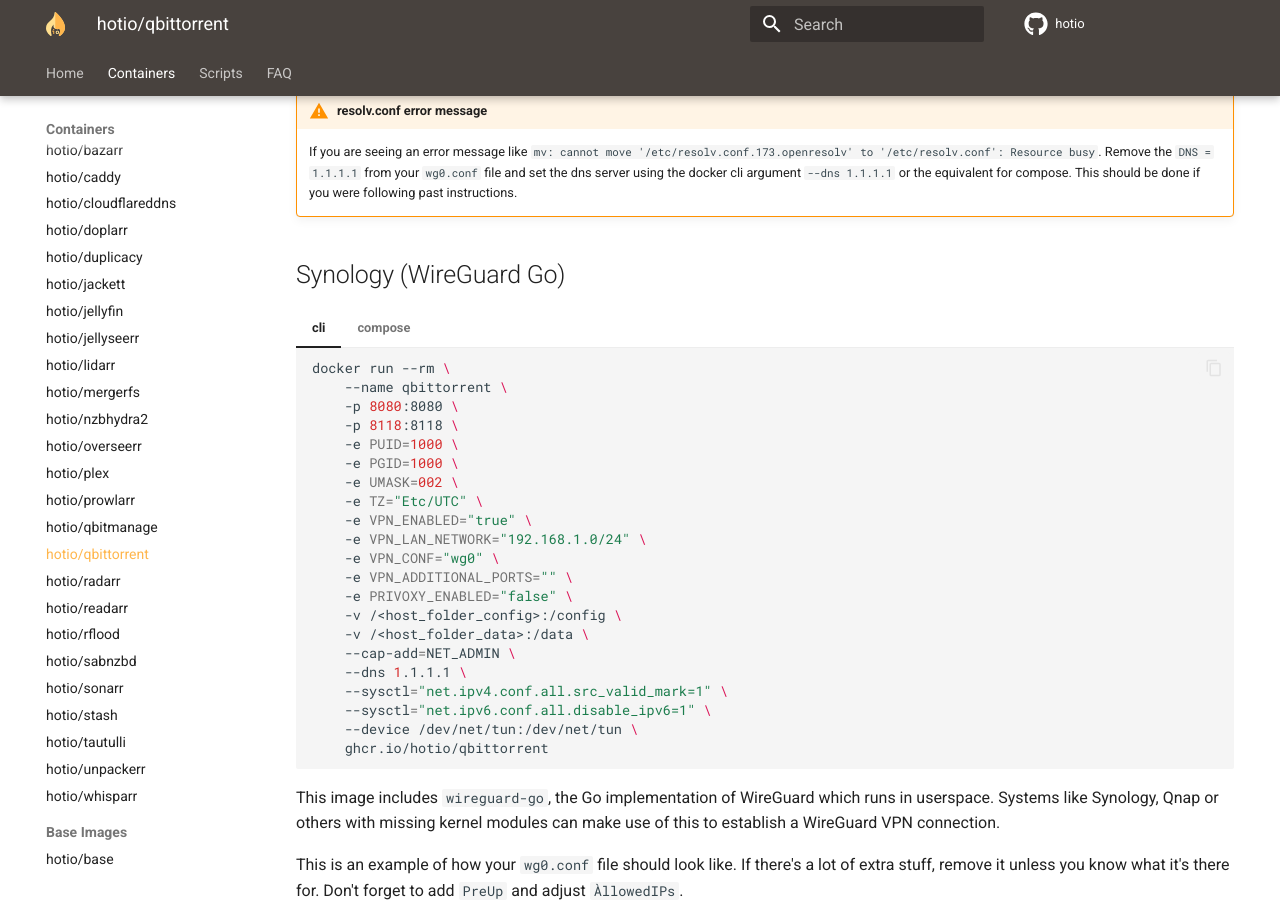
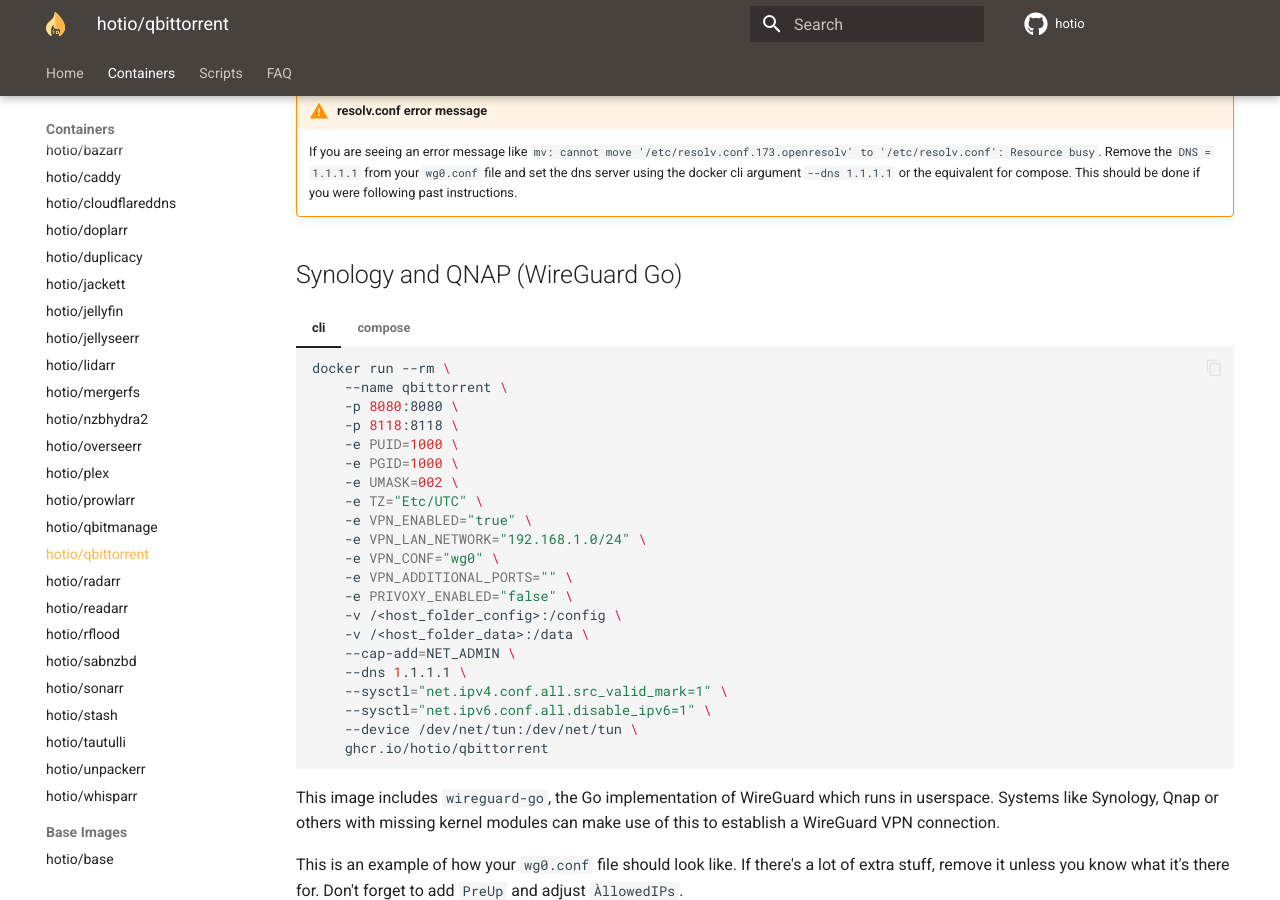
Before and after one commit to hotio/website, an MkDocs documentation site: the page built from docs/containers/qbittorrent.md, in a window 1280 px wide and 900 px high, scrolled down 2620 px. Built offline with MkDocs 1.6.1 and Material for MkDocs 9.7.7, drawn with Linux system fonts in a browser that asks for light colours.

Commit message:
add qnap to Wireguard GO heading
People may gloss over the fact systems besides Synology may or will require the same changes if the heading is only calling out Synology.

```diff
--- a/docs/containers/qbittorrent.md
+++ b/docs/containers/qbittorrent.md
@@ -124,7 +124,7 @@
 
 --8<-- "includes/wireguard.md"
 
-## Synology (WireGuard Go)
+## Synology and QNAP (WireGuard Go)
 
 === "cli"
 
```
